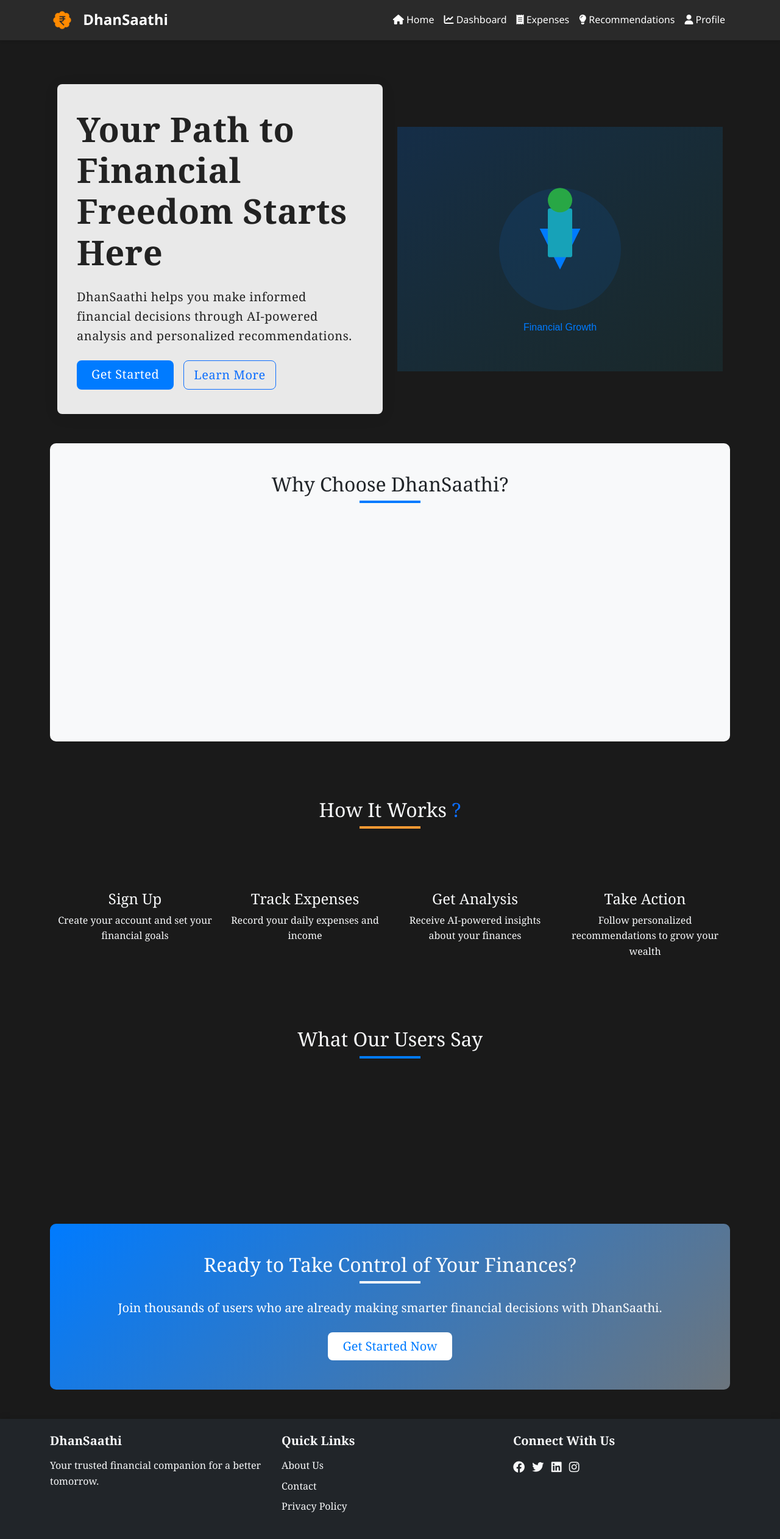
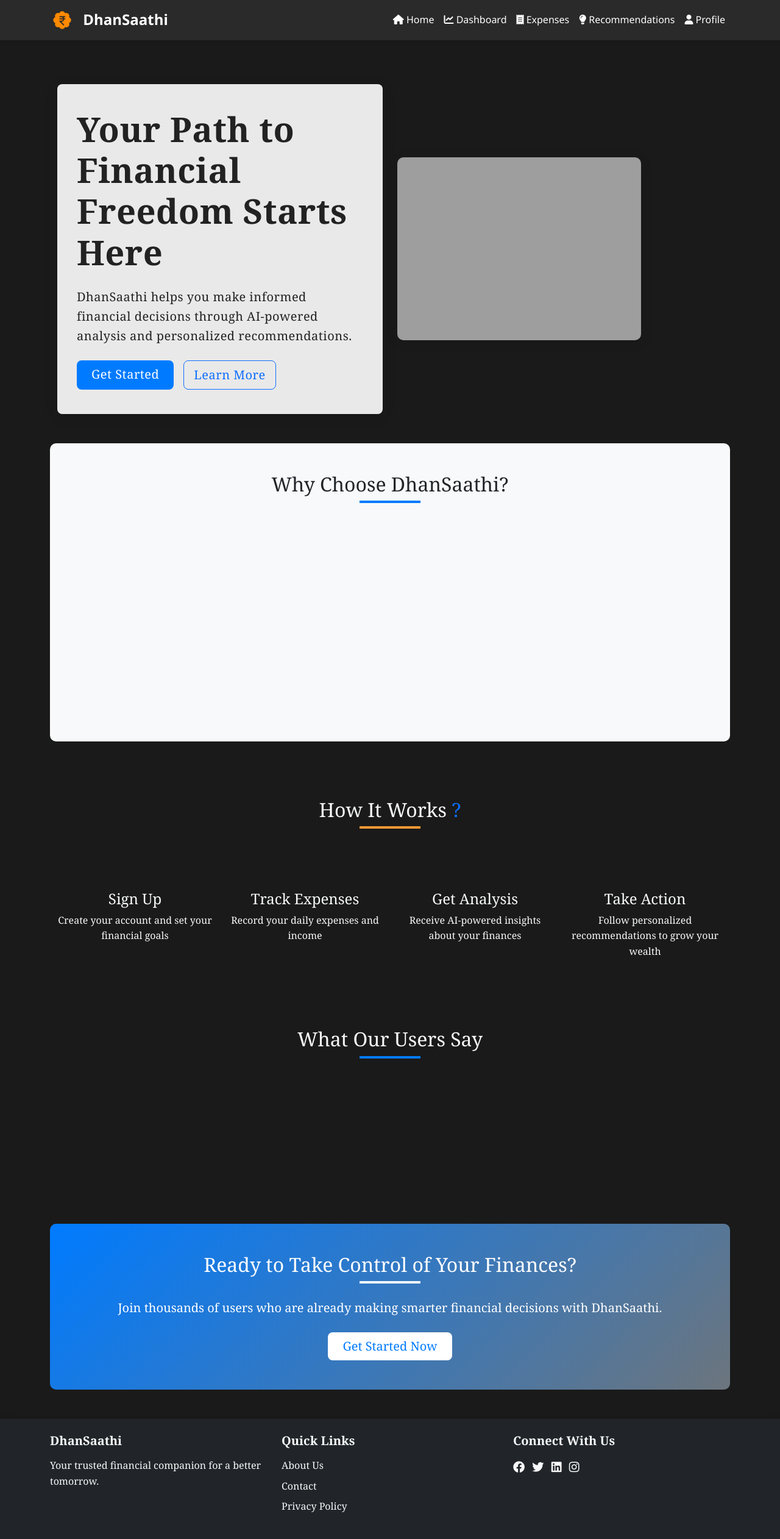
Before and after one commit to prakkhar03/HackWithGujrat, a Django app: page / in a window 1280 px wide. Shown: the whole page at 61% size. Run offline with Django 5.2, Linux system fonts and the light colour scheme; some libraries are stand-ins or nearby versions; grey boxes are pictures that could not be loaded.

Commit message:
Updated Frontend

```diff
--- a/Dhansathi/sathi/static/css/style.css
+++ b/Dhansathi/sathi/static/css/style.css
@@ -34,6 +34,18 @@
 .hero-section h1 {
     font-weight: 700;
     margin-bottom: 1.5rem;
+}
+
+.hero-gif {
+    max-width: 100%;
+    height: auto;
+    border-radius: 10px;
+    box-shadow: 0 4px 20px rgba(0, 0, 0, 0.1);
+    transition: transform 0.3s ease;
+}
+
+.hero-gif:hover {
+    transform: scale(1.02);
 }
 
 /* Features Section */
--- a/Dhansathi/sathi/templates/home.html
+++ b/Dhansathi/sathi/templates/home.html
@@ -19,7 +19,7 @@
                 </div>
             </div>
             <div class="col-lg-6">
-                <img src="{% static 'images/hero-image.svg' %}" alt="Financial Planning" class="img-fluid">
+                <img src="{% static 'images/DhanSaathi.gif' %}" alt="Financial Planning Animation" class="img-fluid hero-gif">
             </div>
         </div>
     </div>
```
Also changed, not shown: 1 other file.
